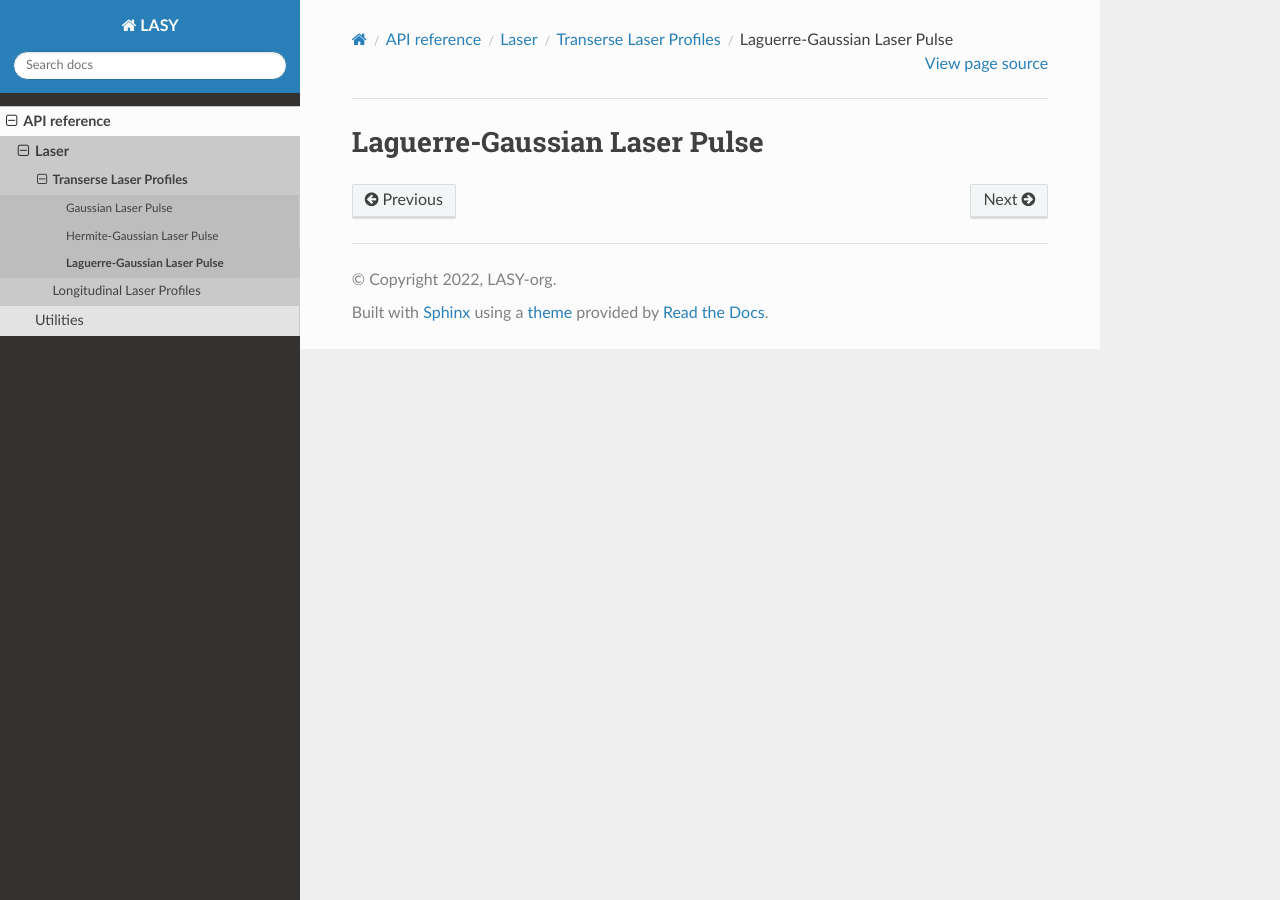
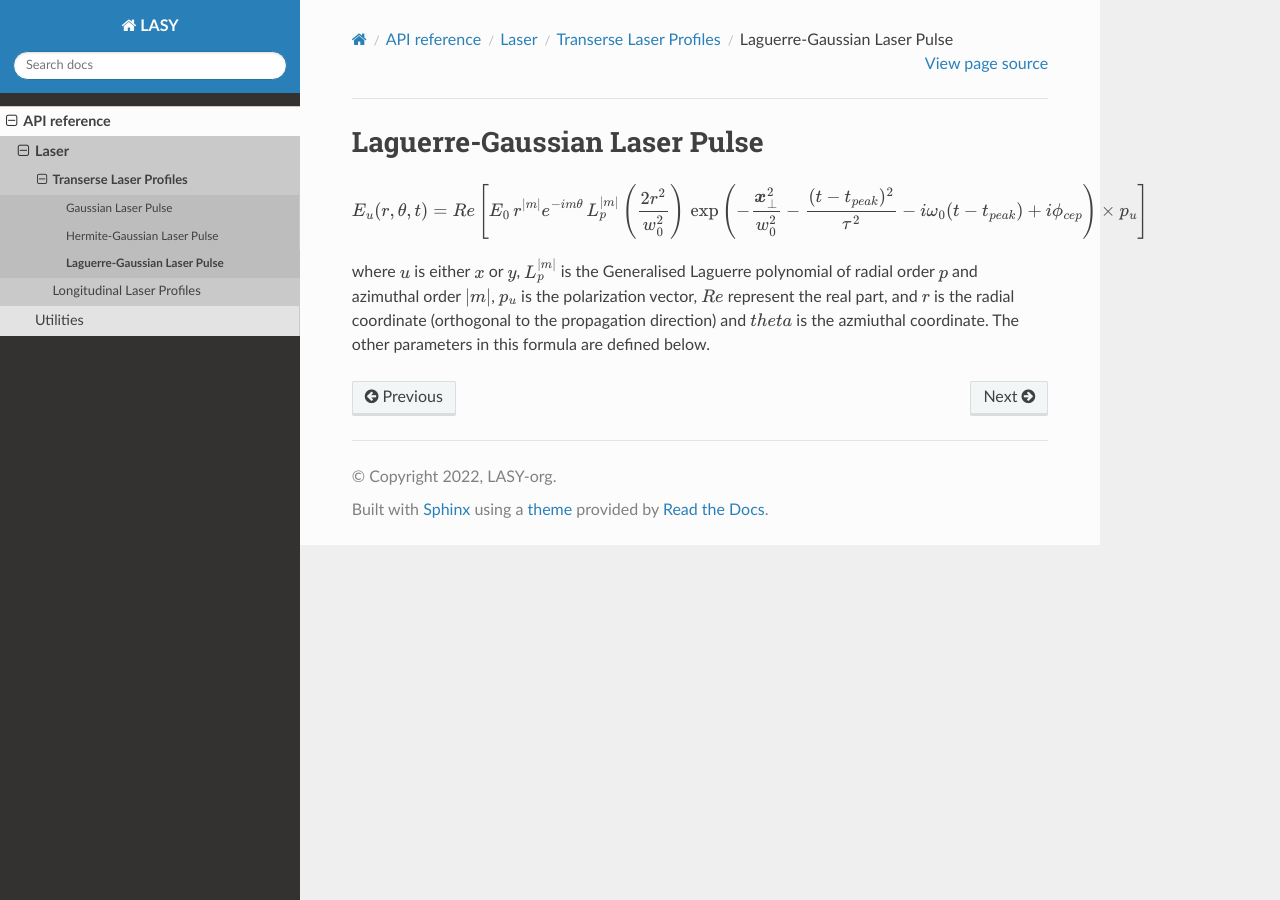
Before and after one commit to LASY-org/lasy, a Sphinx documentation site: the page built from docs/api_reference/laser_profiles/transverse/laguerre_gaussian.rst, in a window 1280 px wide. Built offline with Sphinx 7.4.7 and the Read the Docs theme 2.0.0, drawn with Linux system fonts in a browser that asks for light colours.

Commit message:
add math

```diff
--- a/docs/api_reference/laser_profiles/transverse/laguerre_gaussian.rst
+++ b/docs/api_reference/laser_profiles/transverse/laguerre_gaussian.rst
@@ -1,2 +1,18 @@
 Laguerre-Gaussian Laser Pulse
 ==============================
+
+
+.. math::
+    E_u(r,\theta,t) = Re\left[ E_0\, r^{|m|}e^{-im\theta} \,
+    L_p^{|m|}\left( \frac{2 r^2 }{w_0^2}\right )\,
+    \exp\left( -\frac{\boldsymbol{x}_\perp^2}{w_0^2}
+    - \frac{(t-t_{peak})^2}{\tau^2} -i\omega_0(t-t_{peak})
+    + i\phi_{cep}\right) \times p_u \right]
+
+where :math:`u` is either :math:`x` or :math:`y`, :math:`L_p^{|m|}` is the
+Generalised Laguerre polynomial of radial order :math:`p` and
+azimuthal order :math:`|m|`, :math:`p_u` is the polarization
+vector, :math:`Re` represent the real part, and :math:`r` is the radial
+coordinate (orthogonal to the propagation direction) and :math:`theta`
+is the azmiuthal coordinate. The other parameters in this formula
+are defined below.
```
Also changed, not shown: docs/api_reference/laser_profiles/transverse/gaussian.rst (+14 -1 lines).
